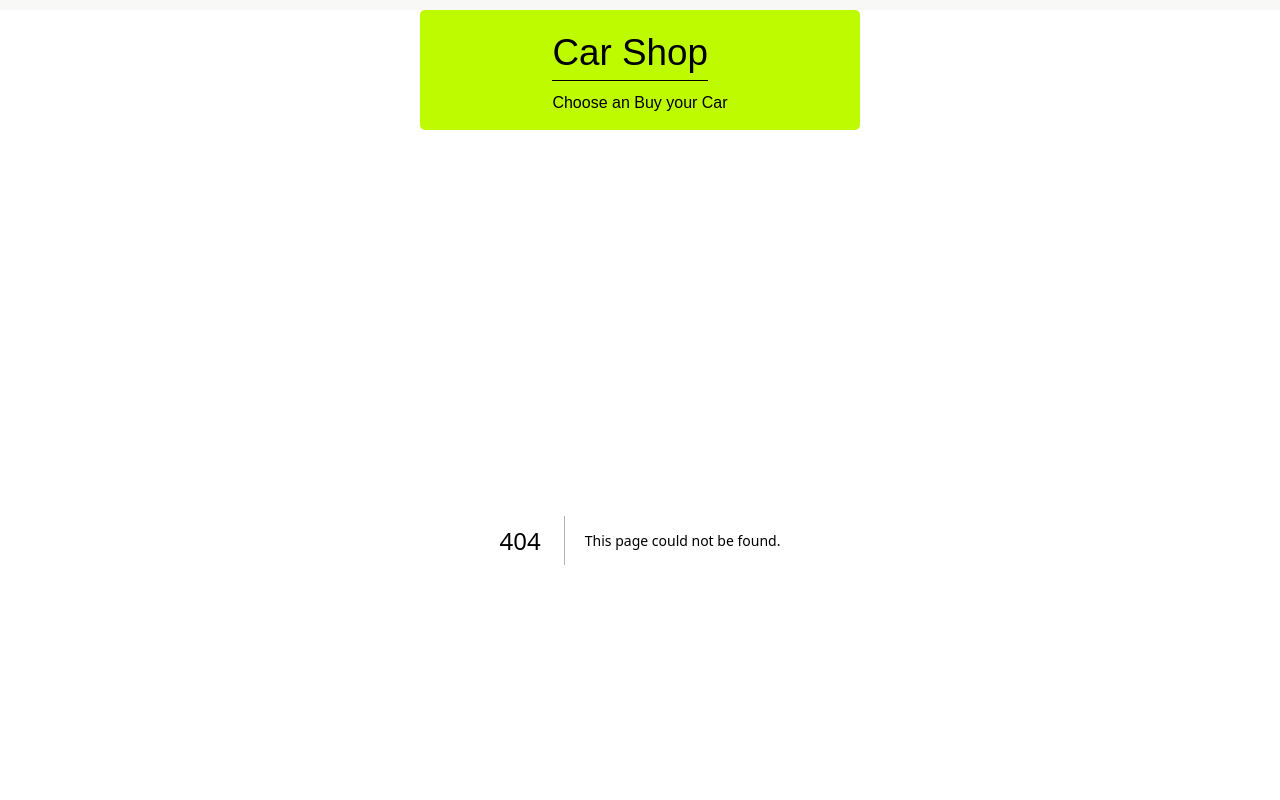
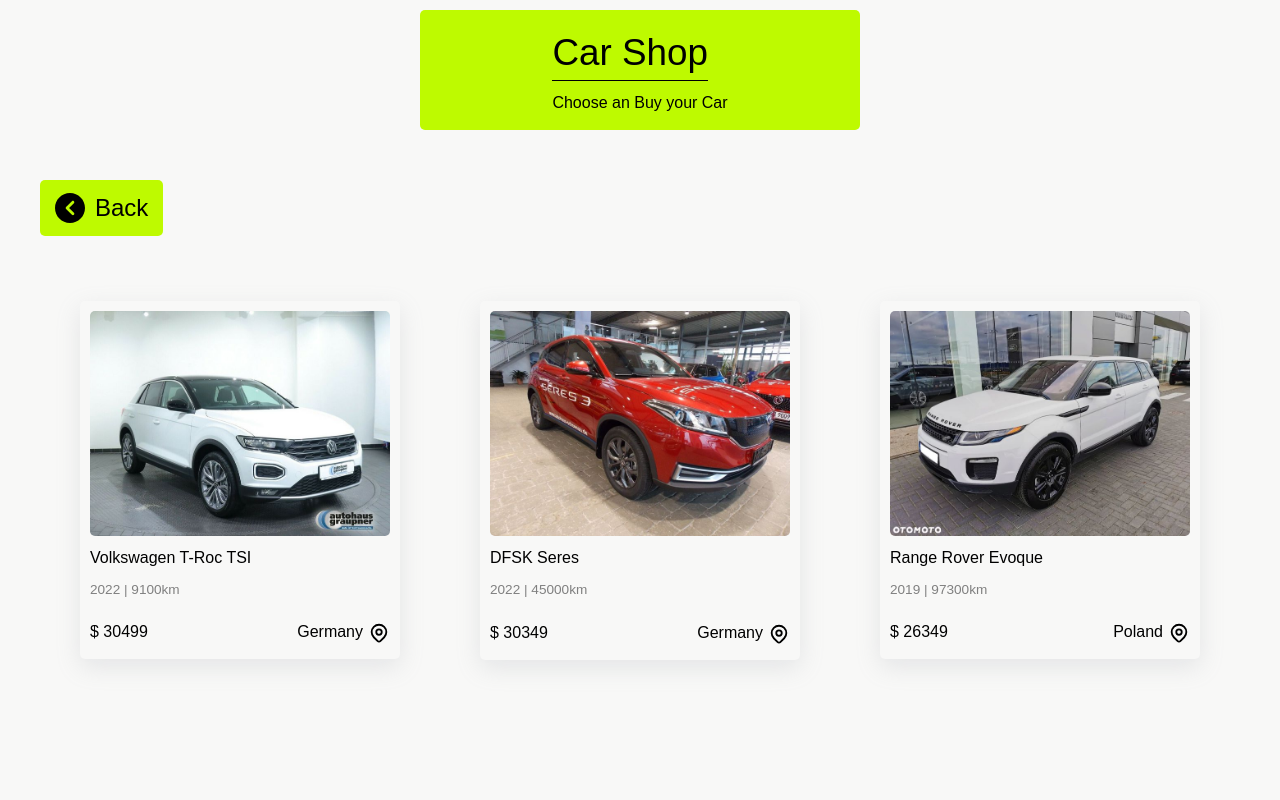
Before and after one commit to Mani-Jebraeily/Car-Shop, a Next.js app: page /categories/suv in a window 1280 px wide. Before the commit this address had no page. Shown: the top 800 px of the page. Built offline with nearby package versions, Linux system fonts and the light colour scheme.

Commit message:
craete category components and pages with styles

```diff
--- /dev/null
+++ b/components/module/Categories.js
@@ -0,0 +1,40 @@
+import styles from "./Categories.module.css"
+
+import Link from "next/link";
+import Sedan from "../icons/Sedan";
+import Suv from "../icons/Suv";
+import Hatchback from "../icons/Hatchback";
+import Sport from "../icons/Sport";
+
+function Categories() {
+    return (
+        <div className={styles.container} >
+            <Link href="/categories/sedan">
+                <div>
+                    <p>Sedan</p>
+                    <Sedan />
+                </div>
+            </Link>
+            <Link href="/categories/suv">
+                <div>
+                    <p>SUV</p>
+                    <Suv />
+                </div>
+            </Link>
+            <Link href="/categories/hatchback">
+                <div>
+                    <p>Hatchback</p>
+                    <Hatchback />
+                </div>
+            </Link>
+            <Link href="/categories/sport">
+                <div>
+                    <p>Sport cars</p>
+                    <Sport />
+                </div>
+            </Link>
+        </div>
+    )
+}
+
+export default Categories
--- /dev/null
+++ b/components/module/Categories.module.css
@@ -0,0 +1,35 @@
+.container {
+  box-shadow: rgba(149, 157, 165, 0.2) 0px 8px 24px;
+  width: fit-content;
+  margin: 50px auto;
+  display: flex;
+  justify-content: space-between;
+  align-items: center;
+  border-radius: 5px;
+}
+
+
+
+.container div {
+  display: flex;
+  justify-content: center;
+  flex-direction: column;
+  align-items: center;
+  margin: 5px;
+  background-color: #befa00;
+  padding: 5px;
+  padding-bottom: 0;
+  border-radius: 5px;
+  width: 100px;
+}
+
+@media (max-width: 600px) {
+  .container {
+    width: 320px;
+    flex-wrap: wrap;
+  }
+
+  .container div {
+    width: 150px;
+  }
+}
--- /dev/null
+++ b/components/template/CarList.js
@@ -0,0 +1,31 @@
+import React from 'react'
+import styles from "./CarList.module.css"
+import { useRouter } from 'next/router'
+import Back from '../icons/Back';
+import Card from '../module/Card';
+
+function CarList({ data }) {
+
+    const backHandler = () => {
+        router.back();
+    };
+    const router = useRouter()
+    return (
+        <div className={styles.container}>
+            <div className={styles.back} onClick={backHandler}>
+                <Back/>
+                <p>Back</p>
+
+            </div>
+
+            <div className={styles.cards}>
+                {data.map((item) => (
+                    <Card key={item.id} {...item} />
+                ))}
+            </div>
+
+        </div>
+    )
+}
+
+export default CarList
--- /dev/null
+++ b/components/template/CarList.module.css
@@ -0,0 +1,26 @@
+.container {
+  max-width: 1200px;
+  margin: auto;
+}
+
+.back {
+  display: flex;
+  align-items: center;
+  font-size: 1.5rem;
+  width: fit-content;
+  background-color: #befa00;
+  padding: 10px 15px;
+  border-radius: 5px;
+  margin: 50px 0;
+  cursor: pointer;
+}
+
+.back p {
+  margin-left: 10px;
+}
+
+.cards {
+  display: flex;
+  justify-content: space-around;
+  flex-wrap: wrap;
+}
--- a/src/pages/cars/index.js
+++ b/src/pages/cars/index.js
@@ -1,10 +1,12 @@
 import React from 'react'
 import CarsPage from '../../../components/template/CarsPage'
 import carsData from '../../../data/carsData'
+import Categories from '../../../components/module/Categories'
 
 function Details() {
   return (
     <div>
+        <Categories/>
         <CarsPage data={carsData}/>
     </div>
   )
--- /dev/null
+++ b/src/pages/categories/hatchback.js
@@ -0,0 +1,13 @@
+import React from 'react'
+import carsData from '../../../data/carsData'
+import CarList from '../../../components/template/CarList'
+
+function Hatchback() {
+const data=carsData.filter(car=>car.category==="hatchback")
+
+  return (
+    <CarList data={data}/>
+  )
+}
+
+export default Hatchback
--- /dev/null
+++ b/src/pages/categories/sedan.js
@@ -0,0 +1,13 @@
+import React from 'react'
+import carsData from '../../../data/carsData'
+import CarList from '../../../components/template/CarList'
+
+function Sedan() {
+const data=carsData.filter(car=>car.category==="suv")
+
+  return (
+    <CarList data={data}/>
+  )
+}
+
+export default Sedan
--- /dev/null
+++ b/src/pages/categories/sport.js
@@ -0,0 +1,13 @@
+import React from 'react'
+import carsData from '../../../data/carsData'
+import CarList from '../../../components/template/CarList'
+
+function Sport() {
+const data=carsData.filter(car=>car.category==="sport")
+
+  return (
+    <CarList data={data}/>
+  )
+}
+
+export default Sport
--- /dev/null
+++ b/src/pages/categories/suv.js
@@ -0,0 +1,14 @@
+import React from 'react'
+import carsData from '../../../data/carsData'
+import CarList from '../../../components/template/CarList'
+
+function Suv() {
+
+const data=carsData.filter(car=>car.category==="suv")
+console.log(data)
+  return (
+    <CarList data={data}/>
+  )
+}
+
+export default Suv
```
